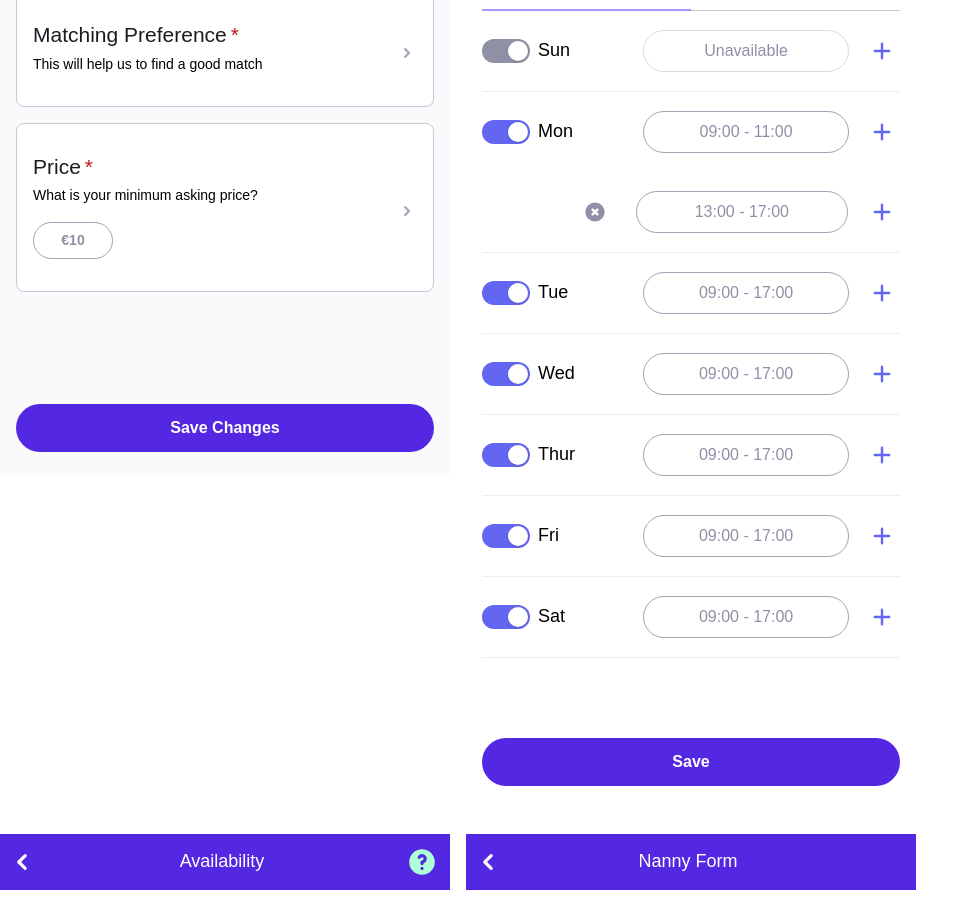
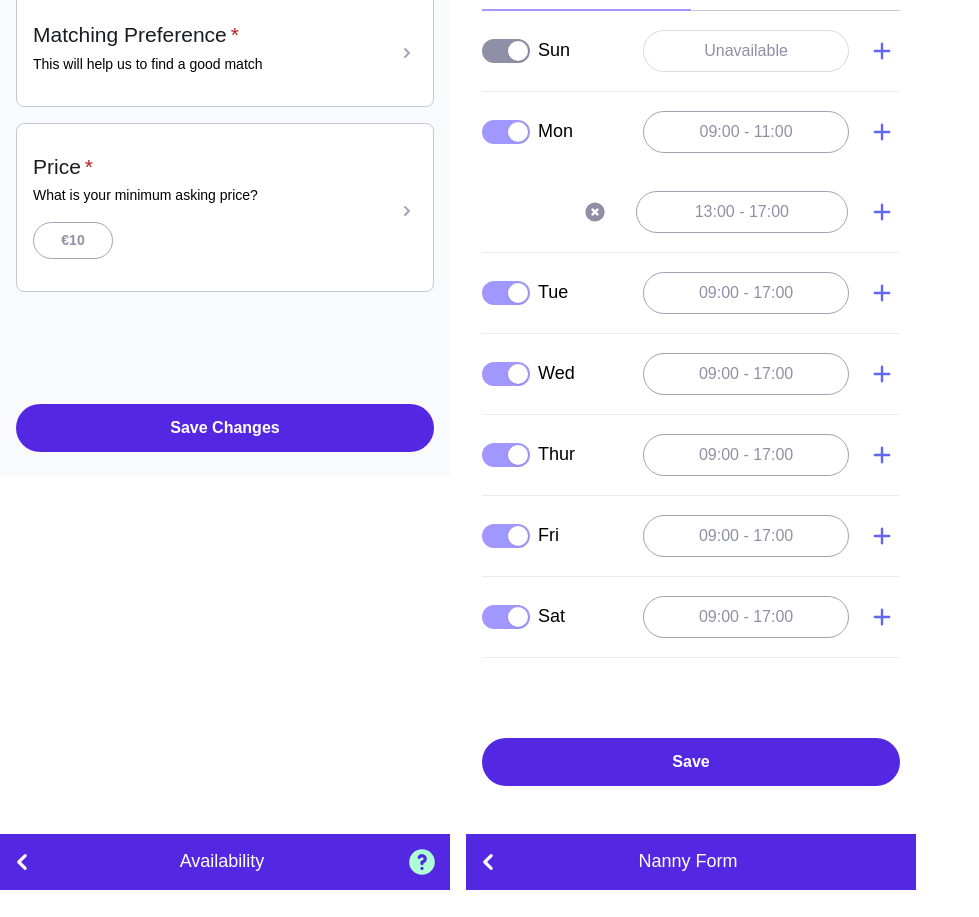
Before and after one commit to andres-codigo/nanny-nina, a Vue app: page /nanny-service-launch-checklist-onboarding in a window 1280 px wide. Shown: the part 5380-6297 px from the top of the page, without its empty margins (0-979 px from the left). Built offline with nearby package versions, Linux system fonts and the light colour scheme.

Commit message:
[components, pages] class name updates

```diff
--- a/src/components/calendar/Calendar.vue
+++ b/src/components/calendar/Calendar.vue
@@ -34,12 +34,12 @@ import ButtonPrimary from '../buttons/ButtonPrimary.vue'
 			Is selected, include: "[text-white to be confirmed]"
 			Is not selected, is not today, and is current month, include: "text-gray-900"
 			Is not selected, is not today, and is not current month, include: "text-gray-400"
-			Is today and is not selected, include: "[text-indigo-600 to be confirmed]"
+			Is today and is not selected, include: "[text-purple-600 to be confirmed]"
 			-->
 			<button type="button" class="py-1.5 font-thin text-gray-400 hover:bg-gray-100 focus:z-10">
 			<!--
 				Always include: "mx-auto flex h-7 w-7 items-center justify-center"
-				Is selected and is today, include: "[bg-indigo-600 to be confirmed]"
+				Is selected and is today, include: "[bg-purple-600 to be confirmed]"
 				Is selected and is not today, include: "[bg-gray-900 to be confirmed]"
 			-->
 				<time datetime="2021-12-27" class="mx-auto flex h-7 w-7 items-center justify-center">27</time>
--- a/src/pages/01-registration-onboarding-forgot-password/Launch.vue
+++ b/src/pages/01-registration-onboarding-forgot-password/Launch.vue
@@ -1,5 +1,5 @@
 <template>
-	<div class="flex flex-col justify-center h-screen bg-emerald-200">
+	<div class="flex flex-col justify-center h-screen bg-green-500">
 		<div class="flex justify-center">
 			<img class="inline mr-1 h-8 w-8" src="../../assets/svg/logo/alternate-logo.svg" />
 			<img class="inline h-8 w-8" src="../../assets/svg/logo/alternate-logo.svg" />
--- a/src/pages/02-worker/nanny/service-launch-and-checklist/pages/04-preferences/AvailabilityWeeklyHours12.vue
+++ b/src/pages/02-worker/nanny/service-launch-and-checklist/pages/04-preferences/AvailabilityWeeklyHours12.vue
@@ -37,7 +37,7 @@ import ButtonPrimary from '../../../../../../components/buttons/ButtonPrimary.vu
 					<div class="border-b border-gray-50">
 						<div class="flex flex-row h-20">
 							<div class="inline-flex justify-center items-center w-24">
-								<Badge backgroundColour="bg-indigo-500 focus:outline-none focus:ring-2 focus:ring-offset-2 focus:ring-indigo-500" translateXPosition="translate-x-6" text="Mon" />
+								<Badge backgroundColour="bg-purple-500 focus:outline-none focus:ring-2 focus:ring-offset-2 focus:ring-indigo-500" translateXPosition="translate-x-6" text="Mon" />
 							</div>
 							<div class="inline-flex justify-center items-center w-14">&nbsp;</div>
 							<div class="inline-flex grow justify-center items-center px-4"><InputFieldTimeEnabled placeholder="09:00 - 11:00" /></div>
@@ -54,7 +54,7 @@ import ButtonPrimary from '../../../../../../components/buttons/ButtonPrimary.vu
 					<div class="border-b border-gray-50">
 						<div class="flex flex-row  h-20">
 							<div class="inline-flex justify-center items-center w-24">
-								<Badge backgroundColour="bg-indigo-500 focus:outline-none focus:ring-2 focus:ring-offset-2 focus:ring-indigo-500" translateXPosition="translate-x-6" text="Tue" />
+								<Badge backgroundColour="bg-purple-500 focus:outline-none focus:ring-2 focus:ring-offset-2 focus:ring-indigo-500" translateXPosition="translate-x-6" text="Tue" />
 							</div>
 							<div class="inline-flex justify-center items-center w-14">&nbsp;</div>
 							<div class="inline-flex grow justify-center items-center px-4"><InputFieldTimeEnabled placeholder="09:00 - 17:00" /></div>
@@ -65,7 +65,7 @@ import ButtonPrimary from '../../../../../../components/buttons/ButtonPrimary.vu
 					<div class="border-b border-gray-50">
 						<div class="flex flex-row  h-20">
 							<div class="inline-flex justify-center items-center w-24">
-								<Badge backgroundColour="bg-indigo-500 focus:outline-none focus:ring-2 focus:ring-offset-2 focus:ring-indigo-500" translateXPosition="translate-x-6" text="Wed" />
+								<Badge backgroundColour="bg-purple-500 focus:outline-none focus:ring-2 focus:ring-offset-2 focus:ring-indigo-500" translateXPosition="translate-x-6" text="Wed" />
 							</div>
 							<div class="inline-flex justify-center items-center w-14">&nbsp;</div>
 							<div class="inline-flex grow justify-center items-center px-4"><InputFieldTimeEnabled placeholder="09:00 - 17:00" /></div>
@@ -76,7 +76,7 @@ import ButtonPrimary from '../../../../../../components/buttons/ButtonPrimary.vu
 					<div class="border-b border-gray-50">
 						<div class="flex flex-row  h-20">
 							<div class="inline-flex justify-center items-center w-24">
-								<Badge backgroundColour="bg-indigo-500 focus:outline-none focus:ring-2 focus:ring-offset-2 focus:ring-indigo-500" translateXPosition="translate-x-6" text="Thur" />
+								<Badge backgroundColour="bg-purple-500 focus:outline-none focus:ring-2 focus:ring-offset-2 focus:ring-indigo-500" translateXPosition="translate-x-6" text="Thur" />
 							</div>
 							<div class="inline-flex justify-center items-center w-14">&nbsp;</div>
 							<div class="inline-flex grow justify-center items-center px-4"><InputFieldTimeEnabled placeholder="09:00 - 17:00" /></div>
@@ -87,7 +87,7 @@ import ButtonPrimary from '../../../../../../components/buttons/ButtonPrimary.vu
 					<div class="border-b border-gray-50">
 						<div class="flex flex-row  h-20">
 							<div class="inline-flex justify-center items-center w-24">
-								<Badge backgroundColour="bg-indigo-500 focus:outline-none focus:ring-2 focus:ring-offset-2 focus:ring-indigo-500" translateXPosition="translate-x-6" text="Fri" />
+								<Badge backgroundColour="bg-purple-500 focus:outline-none focus:ring-2 focus:ring-offset-2 focus:ring-indigo-500" translateXPosition="translate-x-6" text="Fri" />
 							</div>
 							<div class="inline-flex justify-center items-center w-14">&nbsp;</div>
 							<div class="inline-flex grow justify-center items-center px-4"><InputFieldTimeEnabled placeholder="09:00 - 17:00" /></div>
@@ -98,7 +98,7 @@ import ButtonPrimary from '../../../../../../components/buttons/ButtonPrimary.vu
 					<div class="border-b border-gray-50">
 						<div class="flex flex-row  h-20">
 							<div class="inline-flex justify-center items-center w-24">
-								<Badge backgroundColour="bg-indigo-500 focus:outline-none focus:ring-2 focus:ring-offset-2 focus:ring-indigo-500" translateXPosition="translate-x-6" text="Sat" />
+								<Badge backgroundColour="bg-purple-500 focus:outline-none focus:ring-2 focus:ring-offset-2 focus:ring-indigo-500" translateXPosition="translate-x-6" text="Sat" />
 							</div>
 							<div class="inline-flex justify-center items-center w-14">&nbsp;</div>
 							<div class="inline-flex grow justify-center items-center px-4"><InputFieldTimeEnabled placeholder="09:00 - 17:00" /></div>
--- a/tailwind.config.js
+++ b/tailwind.config.js
@@ -10,22 +10,36 @@ module.exports = {
 				sans: ["Manrope", "sans-serif"],
 			},
 			fontSize: {
-				'xs': ['0.75rem', '1.25rem'], /* 12px */
-				'sm': ['0.875rem', '1.2rem'], /* 14px */
-      			'base': ['1rem', '1.4rem'], /* 16px */
-				'xl': ['1.125rem', '1.4rem'], /* 18px */
-				'2xl': ['1.313rem', '1.4rem'], /* 21px */
-				'3xl': ['1.5rem', '1.4rem'], /* 24px */
-				'4xl': ['1.75rem', '1.4rem'], /* 28px */
-				'5xl': ['2rem', '2.4rem'], /* 32px */
-				'6xl': ['2.25rem', '1.4rem'], /* 36px */
-				/* H1 to H6 classes, i.e., text-header-one */
-				'header-one': ['2.25rem', '1.4rem'], /* 36px */
-				'header-two': ['2rem', '2.4rem'], /* 32px */
-				'header-three': ['1.75rem', '1.4rem'], /* 28px */
-				'header-four': ['1.5rem', '1.4rem'], /* 24px */
-				'header-five': ['1.313rem', '1.4rem'], /* 21px */
-				'header-six': ['1.125rem', '1.4rem'], /* 18px */
+				/*
+					font size / line height
+					0.75rem / 12px
+					0.875rem / 14px
+					1rem / 16px
+					1.125rem / 18px
+					1.313rem / 21px
+					1.5rem / 24px
+					1.75rem / 28px
+					2rem / 32px
+					2.25rem / 36px
+				*/
+				'xs': ['0.75rem', '1.25rem'],
+				'sm': ['0.875rem', '1.2rem'],
+      			'base': ['1rem', '1.4rem'],
+				'xl': ['1.125rem', '1.4rem'],
+				'2xl': ['1.313rem', '1.4rem'],
+				'3xl': ['1.5rem', '1.4rem'],
+				'4xl': ['1.75rem', '1.4rem'],
+				'5xl': ['2rem', '2.4rem'],
+				'6xl': ['2.25rem', '1.4rem'],
+				/*
+					H1 to H6 classes, i.e., text-header-one
+				*/
+				'header-one': ['2.25rem', '1.4rem'],
+				'header-two': ['2rem', '2.4rem'],
+				'header-three': ['1.75rem', '1.4rem'],
+				'header-four': ['1.5rem', '1.4rem'],
+				'header-five': ['1.313rem', '1.4rem'],
+				'header-six': ['1.125rem', '1.4rem'],
 			},
 			spacing: {
 				"safe-top": "env(safe-area-inset-top)",
@@ -82,6 +96,12 @@ module.exports = {
 					800: '#373745',
 					900: '#1B1C22'
 				},
+				// white: {
+				// 	DEFAULT: '#FFFFFF'
+				// },
+				// slate: {
+				// 	DEFAULT: ''
+				// },
 				red: {
 					500: '#B91C1C',
 				},
@@ -100,7 +120,6 @@ module.exports = {
 				'450-for-dev-not-prod': '450px',
 			},
 			maxWidth: {
-				'360-for-dev-not-prod': '360px',
 				'450-for-dev-not-prod': '450px'
 			}
 		},
```
